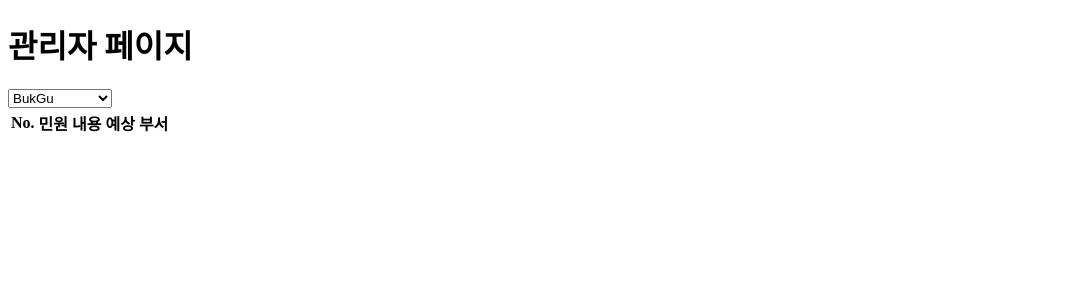
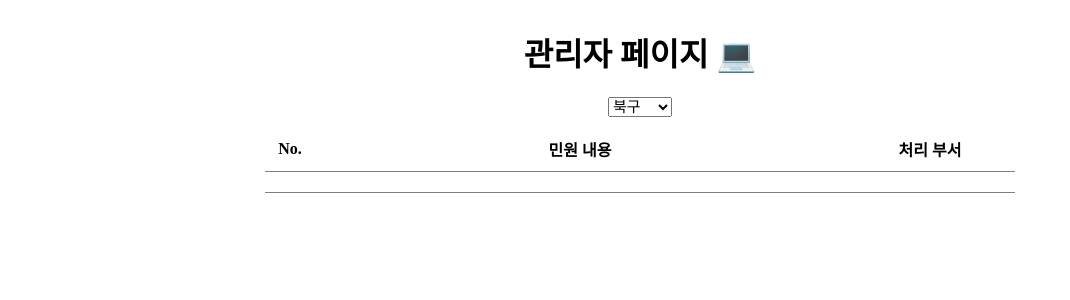
Before and after one commit to eleron7/Daegu_Complain_Classiffication, a Flask app: template web/민원 웹/templates/manager.html in a window 1280 px wide. Shown: the top 300 px of the page, without its empty margins (0-1070 px from the left). Run offline with Flask 3, Linux system fonts and the light colour scheme; the template is opened without the code that fills it, so the values that code supplies are empty; parts of the project's set-up code (start-up, migrations or seed data) failed here and were passed over; some web fonts are replaced.

Commit message:
css 적용 버그 수정

```diff
--- a/web/민원 웹/app.py
+++ b/web/민원 웹/flask_app.py
@@ -104,19 +104,9 @@ def predict():
     return render_template('result.html', category=category, text=text, pred=pred, subscription=subscription)
 
 
-@app.route('/predict/manager', methods=['GET', 'POST'])
+@app.route('/predict/manager')
 def manager():
-    if request.method == 'POST':
-        text = request.form['text']
-        category = request.form['category']
-        pred = request.form['pred']
-        subscription=subscription = request.form['subscription']
-        return render_template('manager.html', text=text, category=category, pred=pred, subscription=subscription)
-
-@app.route('/predict/hidden/manager')
-def hiddenManager():
     return render_template('manager.html')
-
 
 # 앱 실행
 if __name__ == '__main__':
--- /dev/null
+++ b/web/민원 웹/static/css/manager.css
@@ -0,0 +1,58 @@
+@font-face {
+    font-family: 'SUITE-Regular';
+    src: url('https://cdn.jsdelivr.net/gh/projectnoonnu/noonfonts_2304-2@1.0/SUITE-Regular.woff2') format('woff2');
+    font-weight: 400;
+    font-style: normal;
+}
+
+main{
+    font-family: 'SUITE-Regular';
+    height: 100%;
+    width: 750px;
+    margin: 0 auto;
+    text-align: center;
+    /* 수평정렬 */
+    display: table;
+}
+
+
+main>section>.table-wrap{
+    width: 750px;
+}
+
+main>section>.table-wrap>table{
+    margin: 0 auto;
+    width: 100%;
+    table-layout: fixed;
+    border-spacing: 15px 30px;
+    border-collapse: collapse;
+    margin-left:auto;
+    margin-right:auto;
+}
+
+
+
+table tr{
+    border-bottom: 1px solid gray;
+}
+
+table th, table td{
+    padding: 10px;
+    text-align: center;
+}
+
+#subscription_page{
+    font-family: 'SUITE-Regular';
+    font-size: 15px;
+    margin-bottom: 10px;
+}
+
+table tr{
+    border-bottom: 1px solid gray;
+}
+
+
+.th_sub {
+    table-layout: fixed;
+    width: 150px;
+}
--- a/web/민원 웹/templates/index.html
+++ b/web/민원 웹/templates/index.html
@@ -4,7 +4,7 @@
     <meta charset="UTF-8">
     <meta http-equiv="X-UA-Compatible" content="IE=edge">
     <meta name="viewport" content="width=device-width, initial-scale=1.0">
-    <title>AIVLE</title>
+    <title>대구시 민원 접수</title>
     <link rel="stylesheet" href="../static/css/main.css">
 </head>
 <body>
--- a/web/민원 웹/templates/manager.html
+++ b/web/민원 웹/templates/manager.html
@@ -4,45 +4,43 @@
     <meta charset="UTF-8">
     <meta http-equiv="X-UA-Compatible" content="IE=edge">
     <meta name="viewport" content="width=device-width, initial-scale=1.0">
-    <title>AIVLE</title>
+    <title>관리자 페이지</title>
+    <link rel="stylesheet" href="../static/css/manager.css">
 </head>
 <body>
-    <h1>관리자 페이지</h1>
+    <main calss="contents">
+    <h1>관리자 페이지 💻</h1>
     <select id="subscription_page">
-        <option value="BukGu" selected>BukGu</option>
-        <option value="DalseongGun">DalseongGun</option>
-        <option value="DalsuGu">DalsuGu</option>
-        <option value="DongGu">DongGu</option>
-        <option value="JungGu">JungGu</option>
-        <option value="NamGu">NamGu</option>
-        <option value="SeoGu">SeoGu</option>
-        <option value="Suseonggu">SuseongGu</option>
+        <option value="BukGu" selected>북구</option>
+        <option value="DalseongGun">달성군</option>
+        <option value="DalsuGu">달서구</option>
+        <option value="DongGu">동구</option>
+        <option value="JungGu">중구</option>
+        <option value="NamGu">남구</option>
+        <option value="SeoGu">서구</option>
+        <option value="Suseonggu">수성구</option>
     </select>
-    <div class="container mt-5">
-        <div class="d-flex justify-content-center row">
-            <div class="col-md-10">
-                <div class="rounded">
-                    <div class="table-responsive table-borderless">
+    <section class="wrap">
+        <div class="contents-wrap table-wrap">
                 <table class="table">
                     <thead>
                         <tr>
-                                    <th class="text-center">No.</th>
-                                    <th>민원 내용</th>
-                                    <th>예상 부서</th>
+                            <th class="th_num" width='30px'>No.</th>
+                            <th class="th_text">민원 내용</th>
+                            <th class="th_sub" width='150px'>처리 부서</th>
                         </tr>
                     </thead>
                     <tbody class="table-body">
-                                <tr class="cell-1" data-toggle="collapse" data-target="#demo">
-                                    <td id = "text"></td>
-                                    <td id = "category"></td>
+                        <tr>
+                            <td class="td_num" id = "num"></td>
+                            <td class="td_text" id = "text"></td>
+                            <td class="td_sub" id = "category" width='150px'></td>
                         </tr>
                     </tbody>
                 </table>
+
         </div>
-                </div>
-            </div>
-        </div>
-    </div>
+    </section>
     <script>
         // 로컬 스토리지에서 데이터 가져오기
         const data_list = localStorage.getItem('storedData');
@@ -62,8 +60,8 @@
             tableBody.innerHTML = ''; // 테이블 초기화
             filteredDataList.forEach((data, index) => {
                 const row = `
-                    <tr class="cell-1" data-toggle="collapse" data-target="#demo">
-                        <td class="text-center">${index + 1}</td>
+                    <tr>
+                        <td>${index + 1}</td>
                         <td>${data.text}</td>
                         <td>${data.category}</td>
                     </tr>
@@ -83,8 +81,8 @@
             tableBody.innerHTML = ''; // 테이블 초기화
             filteredDataList.forEach((data, index) => {
                 const row = `
-                    <tr class="cell-1" data-toggle="collapse" data-target="#demo">
-                        <td class="text-center">${index + 1}</td>
+                    <tr>
+                        <td>${index + 1}</td>
                         <td>${data.text}</td>
                         <td>${data.category}</td>
                     </tr>
@@ -92,6 +90,9 @@
                 tableBody.innerHTML += row;
             });
         });
+
+
     </script>
+</main>
 </body>
 </html>
--- a/web/민원 웹/templates/result.html
+++ b/web/민원 웹/templates/result.html
@@ -4,7 +4,7 @@
     <meta charset="UTF-8">
     <meta http-equiv="X-UA-Compatible" content="IE=edge">
     <meta name="viewport" content="width=device-width, initial-scale=1.0">
-    <title>AIVLE</title>
+    <title>민원 접수 성공</title>
     <link rel="stylesheet" href="../static/css/result.css">
 </head>
 <body>
```
Also changed, not shown: web/민원 웹/templates/manager2.html (+49 -2 lines). Lines whose indentation alone changed are shown as unchanged.
